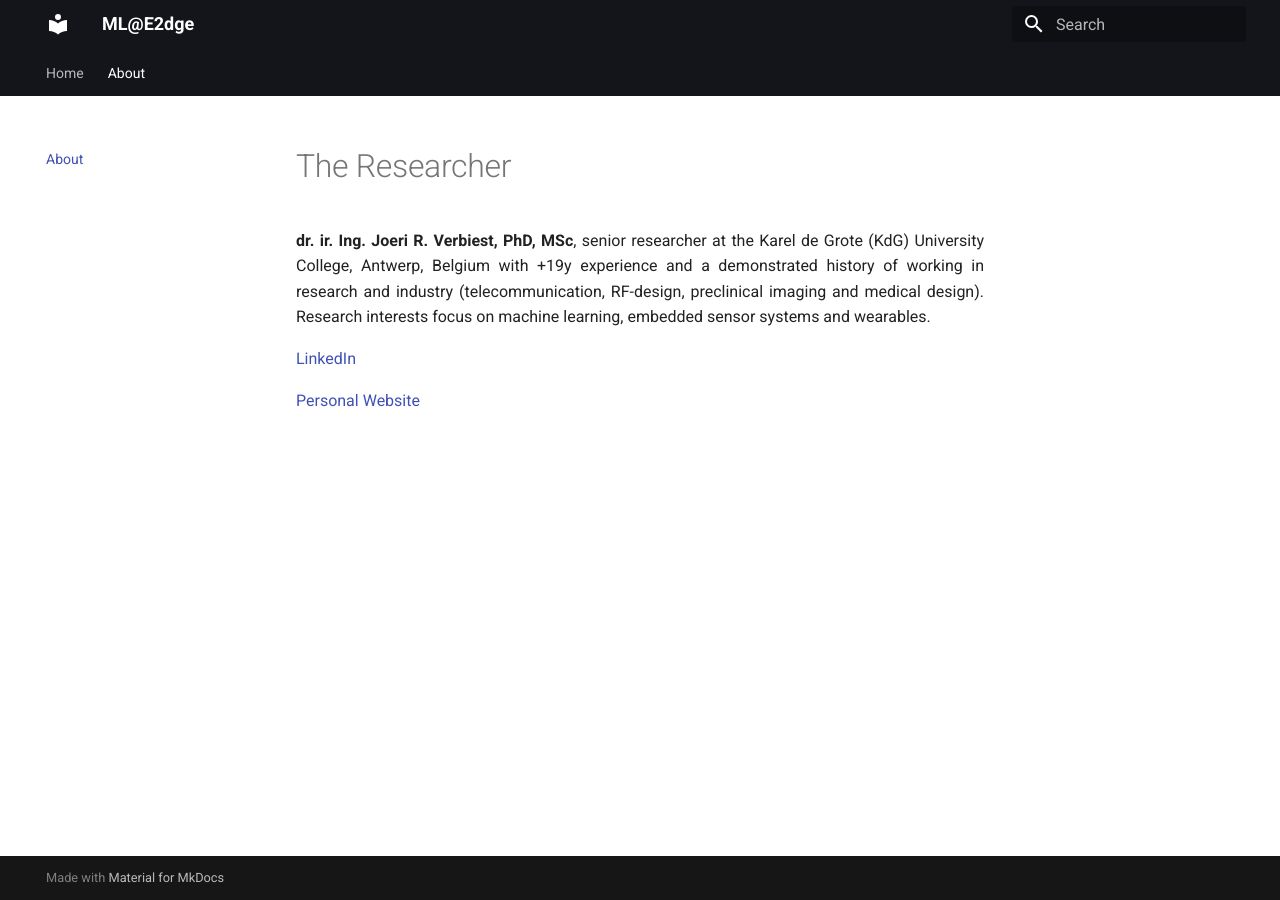
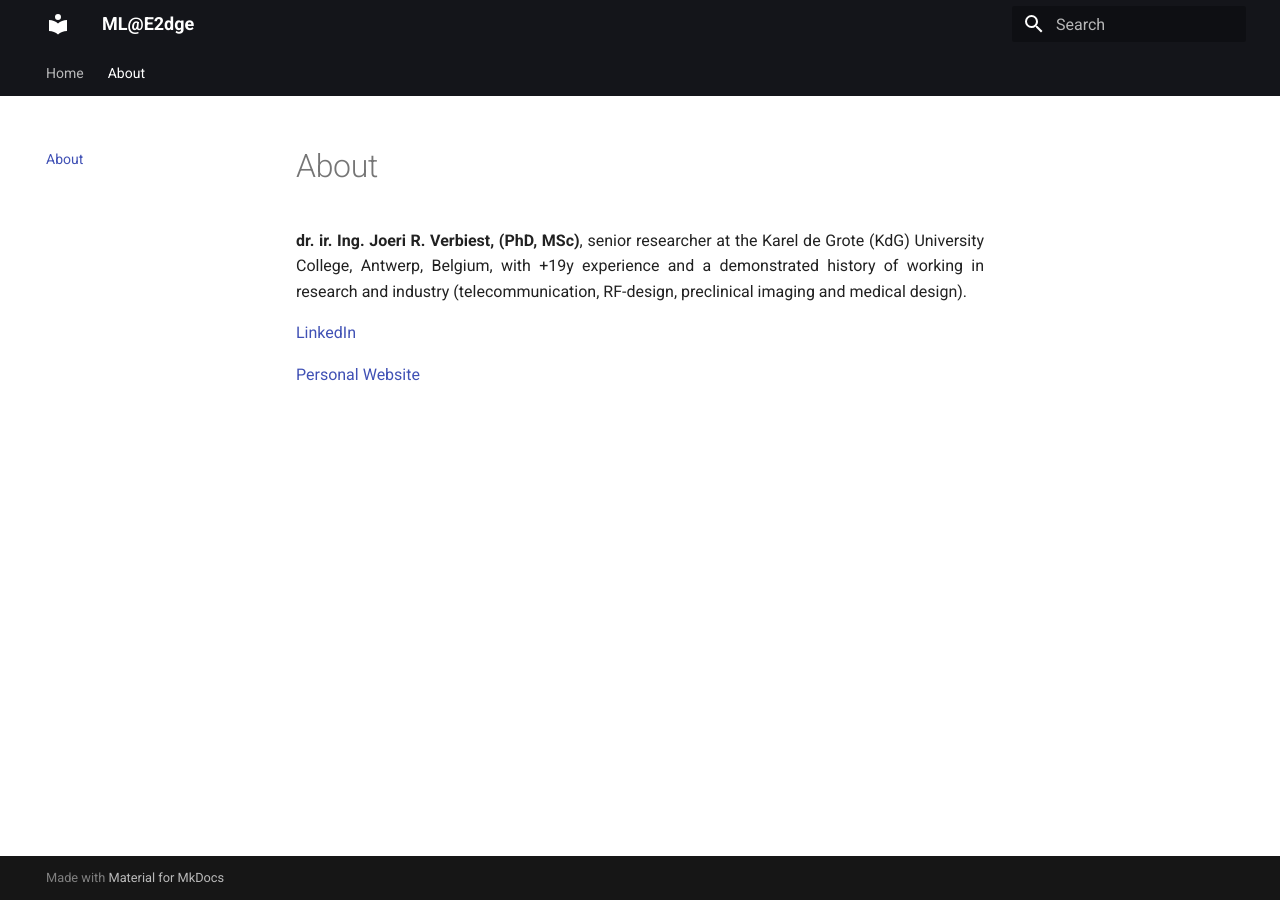
Before and after one commit to MLatE2dge/MLatE2dge.github.io, an MkDocs documentation site: the page built from docs/about.md, in a window 1280 px wide. Built offline with MkDocs 1.6.1 and Material for MkDocs 9.7.7, drawn with Linux system fonts in a browser that asks for light colours.

Commit message:
Update about.md

```diff
--- a/docs/about.md
+++ b/docs/about.md
@@ -1,6 +1,6 @@
-# The Researcher
+# About
 
-<div style="text-align: justify"><b>dr. ir. Ing. Joeri R. Verbiest, PhD, MSc</b>, senior researcher at the Karel de Grote (KdG) University College, Antwerp, Belgium with +19y experience and a demonstrated history of working in research and industry (telecommunication, RF-design, preclinical imaging and medical design). Research interests focus on machine learning, embedded sensor systems and wearables.</div>
+<div style="text-align: justify"><b>dr. ir. Ing. Joeri R. Verbiest, (PhD, MSc)</b>, senior researcher at the Karel de Grote (KdG) University College, Antwerp, Belgium, with +19y experience and a demonstrated history of working in research and industry (telecommunication, RF-design, preclinical imaging and medical design).</div>
 
 [LinkedIn](http://www.linkedin.com/in/joeriverbiest)
 
```
